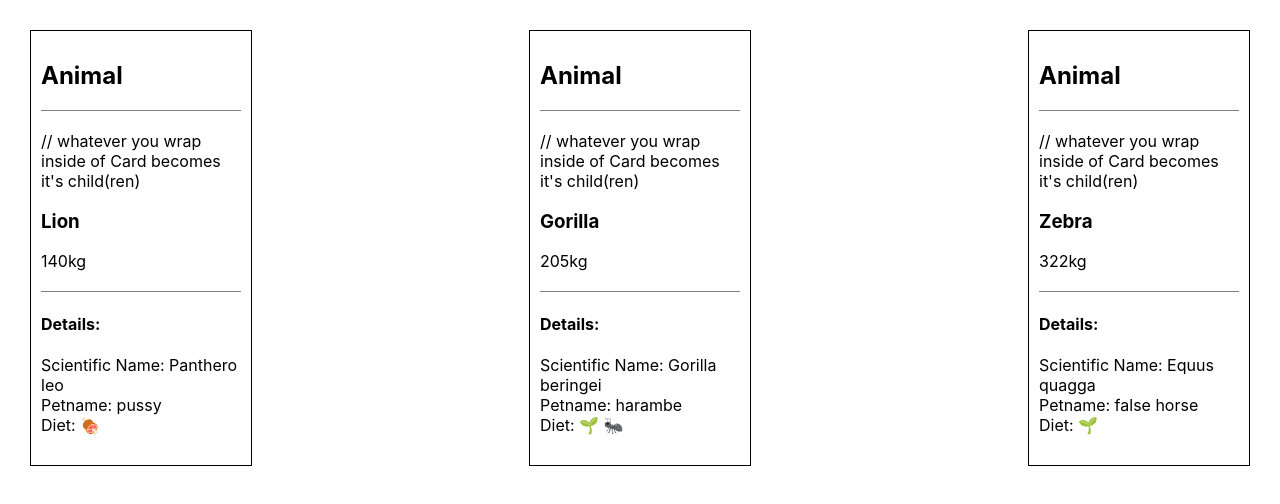
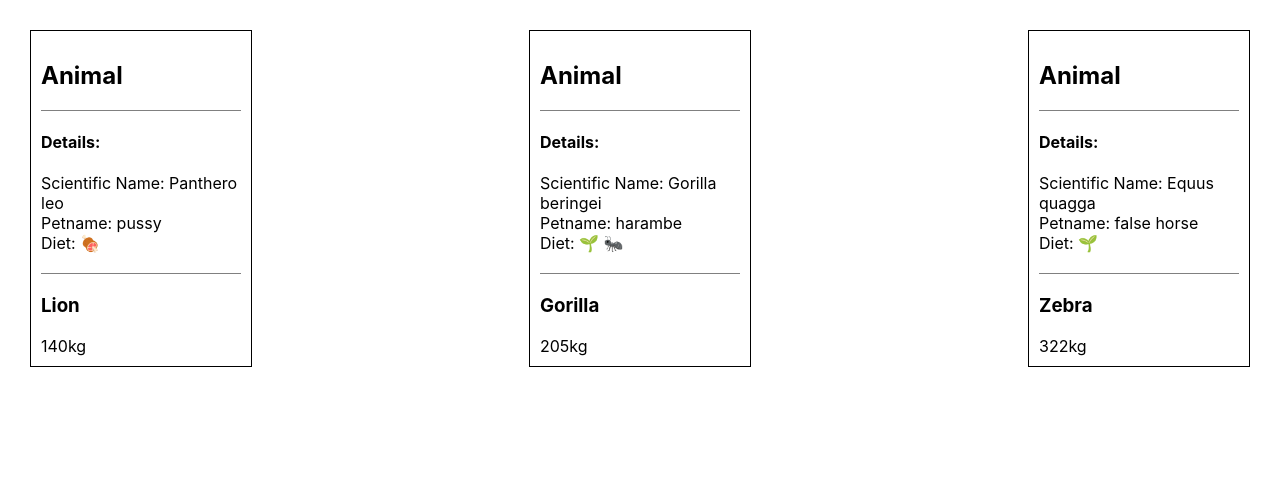
Before and after one commit to NateOs/wrapper-tutorial, a React (Create React App) app: page / in a window 1280 px wide. Shown: the top 504 px of the page. Built offline with nearby package versions, Linux system fonts and the light colour scheme.

Commit message:
A prop for the card wrapper tht acpt evn compos

```diff
--- a/src/components/AnimalCard/AnimalCard.js
+++ b/src/components/AnimalCard/AnimalCard.js
@@ -4,14 +4,14 @@ import Card from "../Card/Card";
 import AnimalDetails from "../AnimalDetails/AnimalDetails";
 
 export default function AnimalCard({ name, size, ...props }) {
+  // Wow!, this prop can even take JSX
+  // whatever you wrap inside of Card
+  // becomes it's child(ren)
   return (
-    <Card title="Animal">
-      {" "}
-      // whatever you wrap inside of Card becomes it's child(ren)
+    <Card title="Animal" details={<AnimalDetails {...props} />}>
       <div>
         <h3>{name}</h3>
         <div>{size}kg</div>
-        <AnimalDetails {...props} />
       </div>
     </Card>
   );
--- a/src/components/Card/Card.js
+++ b/src/components/Card/Card.js
@@ -1,22 +1,28 @@
-import React from 'react';
-import PropTypes from 'prop-types';
-import './Card.css';
+import React from "react";
+import PropTypes from "prop-types";
+import "./Card.css";
 
-export default function Card({ children, title }) {
-  return(
+// children can only be used once
+export default function Card({ children, details, title }) {
+  return (
     <div className="card">
       <div className="card-details">
         <h2>{title}</h2>
+        {details}
       </div>
       {children}
     </div>
-  )
+  );
 }
 
 Card.propTypes = {
   children: PropTypes.oneOfType([
     PropTypes.arrayOf(PropTypes.element),
-    PropTypes.element.isRequired
+    PropTypes.element.isRequired,
   ]),
+  details: PropTypes.element,
   title: PropTypes.string.isRequired,
-}
+};
+Card.defaultProps = {
+  details: null,
+};
```
